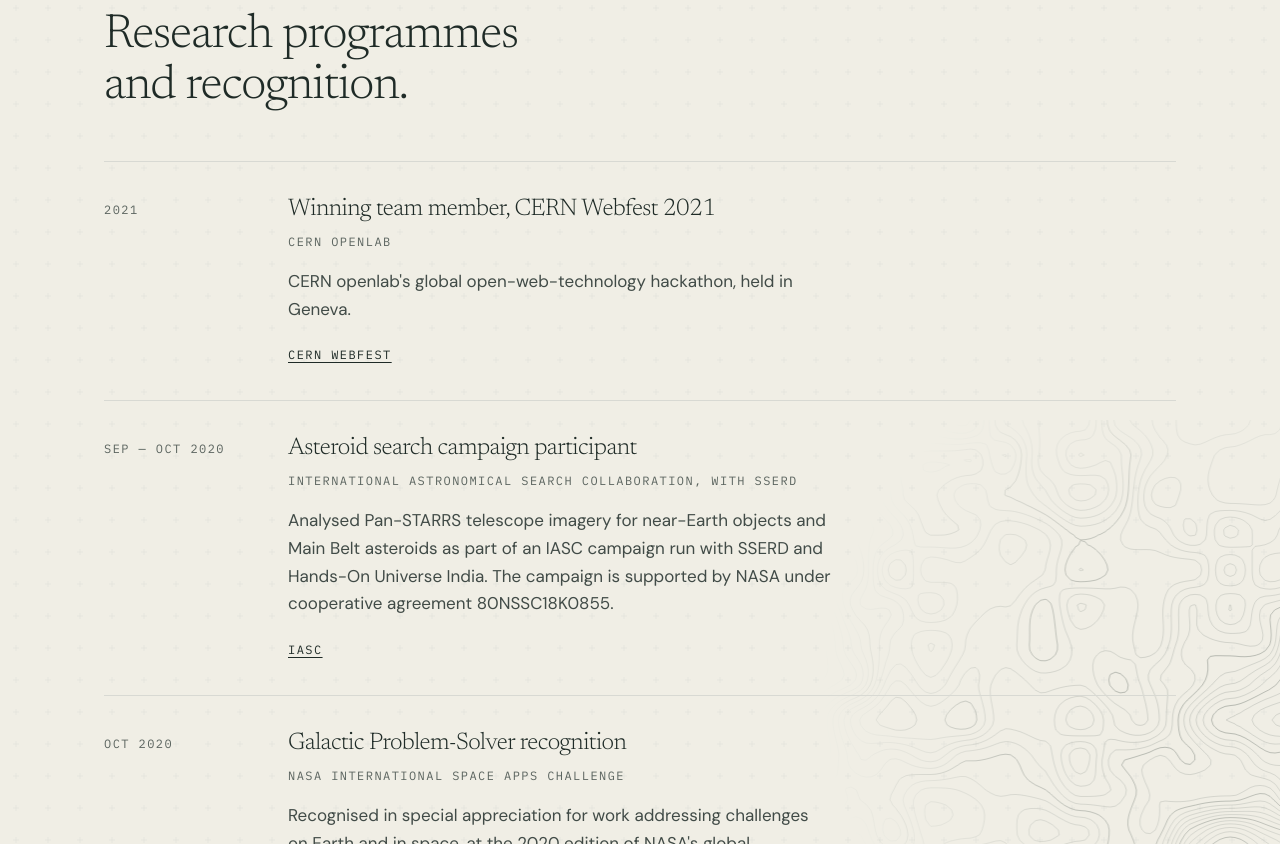
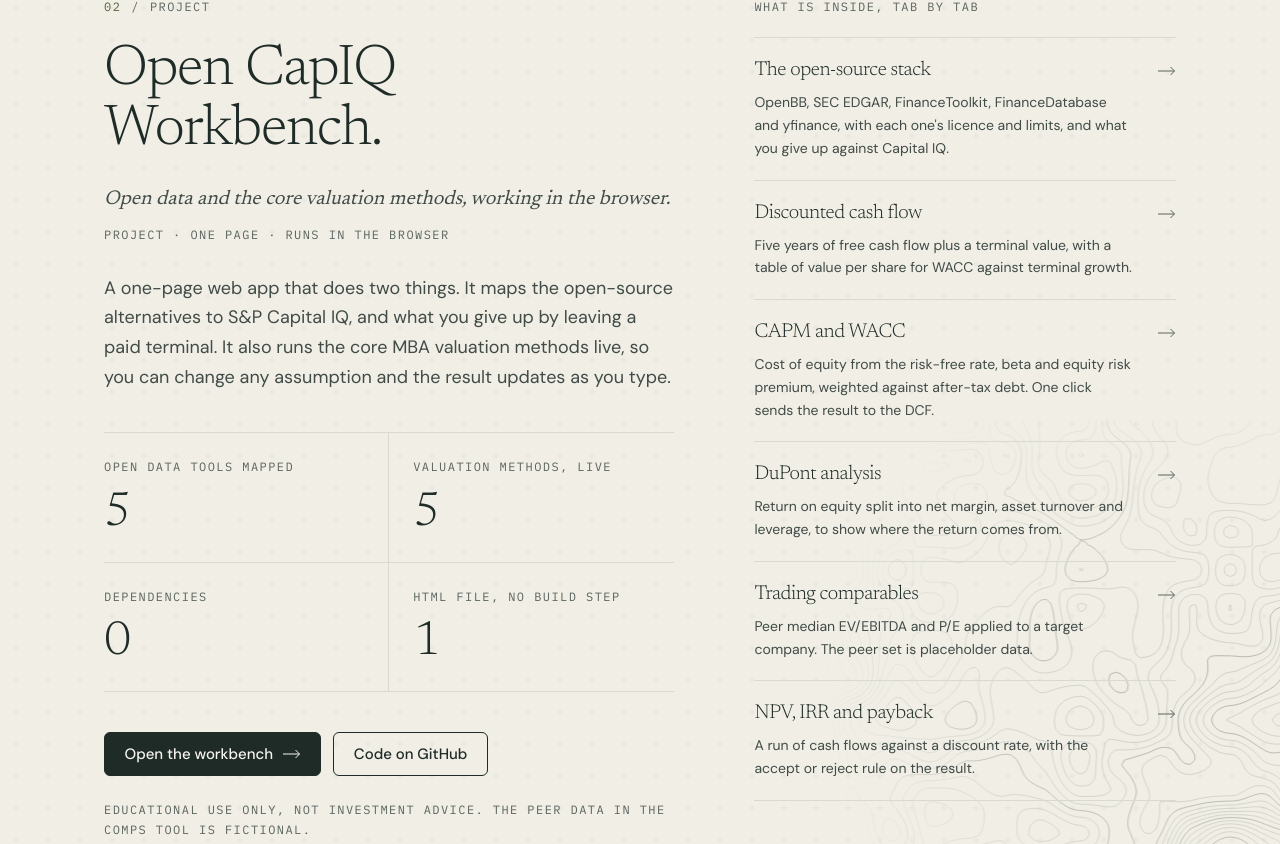
Before and after one commit to kodekave/kodekave.github.io, a Next.js app: page /research in a window 1280 px wide. Shown: the part 1576-2420 px from the top of the page. Built offline with nearby package versions, Linux system fonts and the light colour scheme.

Commit message:
List Open CapIQ Workbench on the research page, with a link to each of its tabs

```diff
--- a/src/app/(site)/research/page.tsx
+++ b/src/app/(site)/research/page.tsx
@@ -3,27 +3,30 @@ import Masthead from "@/components/Masthead";
 import ResearchPhone from "@/components/ResearchPhone";
 import Reveal from "@/components/Reveal";
 import SectionLabel from "@/components/SectionLabel";
-import { publication, recognition } from "@/lib/content";
+import { publication, recognition, workbench } from "@/lib/content";
 import {
   breadcrumbSchema,
   buildMetadata,
   jsonLdGraph,
   jsonLdScript,
 } from "@/lib/seo";
+import { absoluteUrl } from "@/lib/site";
 
 export const metadata = buildMetadata({
   path: "/research",
-  title: "Research: Running OpenFOAM on Android — Komal Kedarnath",
+  title: "Research: OpenFOAM on Android, Open CapIQ Workbench",
   description:
-    "Published research by Komal Kedarnath: a workflow study of running OpenFOAM CFD on an Android phone (FOSSEE, IIT Bombay), with related research programmes.",
+    "Research and projects by Komal Kedarnath: OpenFOAM CFD on an Android phone (FOSSEE, IIT Bombay), and a browser workbench for open-source equity research and valuation.",
 });
 
 /**
  * Research and projects.
  *
- * The published study leads, drawn as the object it is about. Below it sits
- * the research it grew out of. New papers and projects are added as further
- * sections here, so the homepage stays short and links in.
+ * This is the one place every project and piece of research is listed. The
+ * published study leads, drawn as the object it is about; the workbench follows;
+ * the research programmes they grew out of close the page. A new paper or
+ * project is added as a further section here, numbered in order, so the
+ * homepage stays short and links in.
  */
 export default function ResearchPage() {
   // The paper's own figures, plus the one number that is Zenodo's.
@@ -41,6 +44,15 @@ export default function ResearchPage() {
   });
   // The FOSSEE case-study entry is this same paper, so it is not listed twice.
   const related = recognition.filter((r) => !r.title.startsWith("Running OpenFOAM"));
+  // The workbench is its own repository, served from this domain, so these are
+  // plain links rather than routes of this site.
+  const workbenchUrl = absoluteUrl(workbench.path);
+  const workbenchFacts = [
+    { value: String(workbench.facts.tools), label: "Open data tools mapped" },
+    { value: String(workbench.facts.methods), label: "Valuation methods, live" },
+    { value: String(workbench.facts.dependencies), label: "Dependencies" },
+    { value: String(workbench.facts.files), label: "HTML file, no build step" },
+  ];
 
   return (
     <div>
@@ -60,7 +72,12 @@ export default function ResearchPage() {
         pattern="contours"
         label="Research"
         title={<>Research and projects.</>}
-        lead={<>One published study, and the research programmes around it.</>}
+        lead={
+          <>
+            One published study, a working tool, and the research programmes
+            around them.
+          </>
+        }
       />
 
       {/* --------------------------------------------------- 01 · the paper */}
@@ -138,12 +155,96 @@ export default function ResearchPage() {
         </div>
       </section>
 
-      {/* ---------------------------------------------- 02 · around the paper */}
+      {/* ---------------------------------------------- 02 · the workbench */}
+      <section
+        id="open-capiq-workbench"
+        className="band relative scroll-mt-16 border-t border-hair"
+      >
+        <div className="mx-auto grid max-w-6xl gap-x-20 gap-y-16 px-6 py-20 md:px-10 md:py-28 lg:grid-cols-[1.15fr_0.85fr]">
+          <Reveal>
+            <SectionLabel n="02" className="text-ink-faint">
+              Project
+            </SectionLabel>
+            <h2 className="font-display mt-6 max-w-2xl text-[clamp(2.2rem,5vw,3.6rem)] leading-[1.04]">
+              {workbench.title}.
+            </h2>
+            <p className="font-read mt-6 text-xl italic text-ink-soft">
+              Open data and the core valuation methods, working in the browser.
+            </p>
+            <p className="label mt-3 text-ink-faint">
+              Project · One page · Runs in the browser
+            </p>
+            <p className="mt-7 max-w-xl text-lg leading-[1.65] text-ink-soft">
+              {workbench.summary}
+            </p>
+
+            <dl className="mt-10 grid max-w-xl grid-cols-2 border-t border-hair">
+              {workbenchFacts.map((m) => (
+                <div
+                  key={m.label}
+                  className="border-b border-hair py-6 odd:border-r odd:pr-6 even:pl-6"
+                >
+                  <dt className="label text-ink-faint">{m.label}</dt>
+                  <dd className="font-display tabular mt-3 text-5xl leading-none">
+                    {m.value}
+                  </dd>
+                </div>
+              ))}
+            </dl>
+
+            <div className="mt-10 flex flex-wrap items-center gap-3">
+              <a href={workbenchUrl} className="btn btn-solid-ink">
+                Open the workbench
+                <Arrow className="btn-arrow" />
+              </a>
+              <a
+                href={workbench.repoUrl}
+                target="_blank"
+                rel="noopener noreferrer"
+                className="btn btn-ink"
+              >
+                Code on GitHub
+                <span className="sr-only"> (opens in a new tab)</span>
+              </a>
+            </div>
+            <p className="label mt-6 text-ink-faint">
+              Educational use only, not investment advice. The peer data in the
+              comps tool is fictional.
+            </p>
+          </Reveal>
+
+          <Reveal delay={120}>
+            <p className="label text-ink-faint">What is inside, tab by tab</p>
+            <ul className="mt-5 border-b border-hair">
+              {workbench.tabs.map((t) => (
+                <li key={t.id}>
+                  <a
+                    href={`${workbenchUrl}#${t.id}`}
+                    className="group flex items-start justify-between gap-6 border-t border-hair py-5"
+                  >
+                    <span>
+                      <span className="font-display block text-xl leading-tight">
+                        {t.name}
+                      </span>
+                      <span className="mt-2 block max-w-[30em] text-sm leading-relaxed text-ink-soft">
+                        {t.detail}
+                      </span>
+                    </span>
+                    <Arrow className="mt-2 shrink-0 text-ink-faint transition-transform duration-200 group-hover:translate-x-1 group-hover:text-ink motion-reduce:transition-none" />
+                  </a>
+                </li>
+              ))}
+            </ul>
+          </Reveal>
+        </div>
+      </section>
+
+      {/* ---------------------------------------------- 03 · around the paper */}
       {related.length > 0 && (
-        <section className="border-t border-hair band">
+        <section className="on-paper border-t border-hair">
           <div className="mx-auto max-w-6xl px-6 py-20 md:px-10 md:py-28">
             <Reveal>
-              <SectionLabel n="02" className="text-ink-faint">
+              <SectionLabel n="03" className="text-ink-faint">
                 Programmes
               </SectionLabel>
               <h2 className="font-display mt-6 max-w-2xl text-[clamp(2rem,4.4vw,3rem)] leading-[1.06]">
--- a/src/app/llms.txt/route.ts
+++ b/src/app/llms.txt/route.ts
@@ -7,6 +7,7 @@ import {
   publication,
   recognition,
   ventures,
+  workbench,
 } from "@/lib/content";
 import { SITE_URL, absoluteUrl } from "@/lib/site";
 
@@ -47,7 +48,8 @@ is often confused with.
 - [Home](${absoluteUrl("/")}): overview, operating record, latest writing.
 - [Services](${absoluteUrl("/services")}): how founders can work with Komal, and what a founder's office engagement covers.
 - [Work](${absoluteUrl("/work")}): the four ventures, with role, period, country and measurable outcomes for each.
-- [Research](${absoluteUrl("/research")}): the published OpenFOAM-on-Android study and related research programmes.
+- [Research](${absoluteUrl("/research")}): every project and piece of research: the published OpenFOAM-on-Android study, the ${workbench.title} project, and related research programmes.
+- [${workbench.title}](${absoluteUrl(workbench.path)}): a one-page web app that maps the open-source alternatives to Capital IQ and runs live DCF, WACC, DuPont, trading comps and NPV/IRR tools in the browser. Code: ${workbench.repoUrl}
 - [About](${absoluteUrl("/about")}): background, earlier roles, recognition.
 - [What is a founder's office](${absoluteUrl("/founders-office-guide")}): definitional guide to the function.
 - [Cross-border startup operations](${absoluteUrl("/cross-border-operations")}): field guide to running ops across multiple countries.
--- a/src/lib/content.ts
+++ b/src/lib/content.ts
@@ -328,6 +328,69 @@ export const publication = {
   zenodo: { downloads: 211, views: 180, asOf: "2026-11-11" },
 };
 
+/**
+ * Open CapIQ Workbench: a project rather than a paper. It lives in its own
+ * repository and GitHub Pages serves it from this domain at
+ * /open-capiq-workbench/, so it is linked to, not built here. The counts below
+ * are read off the workbench itself (its opening strip and its file list), so
+ * a change to the workbench means a change to them. Each tab's `id` is what
+ * the workbench's #hash selects.
+ */
+export const workbench = {
+  title: "Open CapIQ Workbench",
+  /** The page's path on this domain, and the repository behind it. */
+  path: "/open-capiq-workbench",
+  repoUrl: "https://github.com/kodekave/open-capiq-workbench",
+  summary:
+    "A one-page web app that does two things. It maps the open-source alternatives to S&P Capital IQ, and what you give up by leaving a paid terminal. It also runs the core MBA valuation methods live, so you can change any assumption and the result updates as you type.",
+  facts: {
+    tools: 5,
+    methods: 5,
+    dependencies: 0,
+    /** The repository holds the page itself, `index.html`, and a README. */
+    files: 1,
+  },
+  /** The workbench's tabs, in its own order, each with what it does. */
+  tabs: [
+    {
+      id: "landscape",
+      name: "The open-source stack",
+      detail:
+        "OpenBB, SEC EDGAR, FinanceToolkit, FinanceDatabase and yfinance, with each one's licence and limits, and what you give up against Capital IQ.",
+    },
+    {
+      id: "dcf",
+      name: "Discounted cash flow",
+      detail:
+        "Five years of free cash flow plus a terminal value, with a table of value per share for WACC against terminal growth.",
+    },
+    {
+      id: "wacc",
+      name: "CAPM and WACC",
+      detail:
+        "Cost of equity from the risk-free rate, beta and equity risk premium, weighted against after-tax debt. One click sends the result to the DCF.",
+    },
+    {
+      id: "dupont",
+      name: "DuPont analysis",
+      detail:
+        "Return on equity split into net margin, asset turnover and leverage, to show where the return comes from.",
+    },
+    {
+      id: "comps",
+      name: "Trading comparables",
+      detail:
+        "Peer median EV/EBITDA and P/E applied to a target company. The peer set is placeholder data.",
+    },
+    {
+      id: "npv",
+      name: "NPV, IRR and payback",
+      detail:
+        "A run of cash flows against a discount rate, with the accept or reject rule on the result.",
+    },
+  ],
+};
+
 export const journey = [
   {
     heading: "Where I am now",
```
